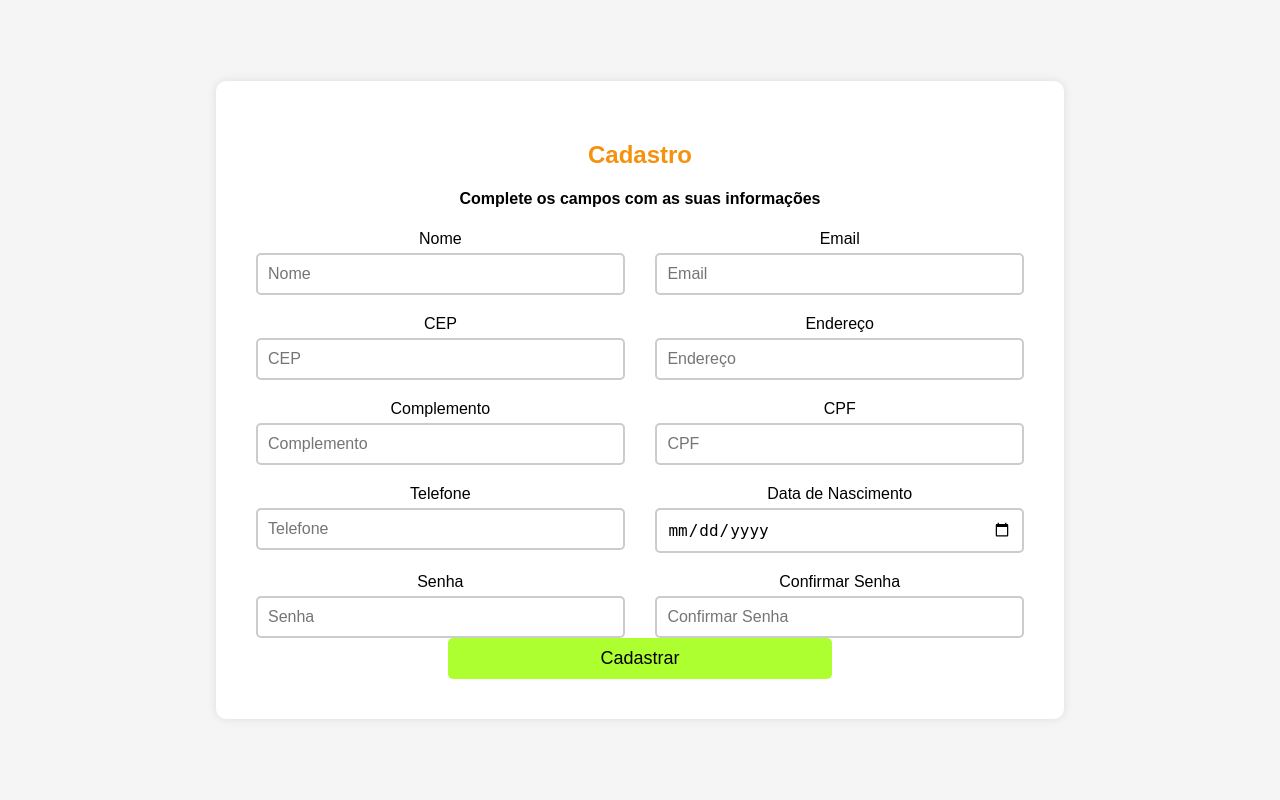
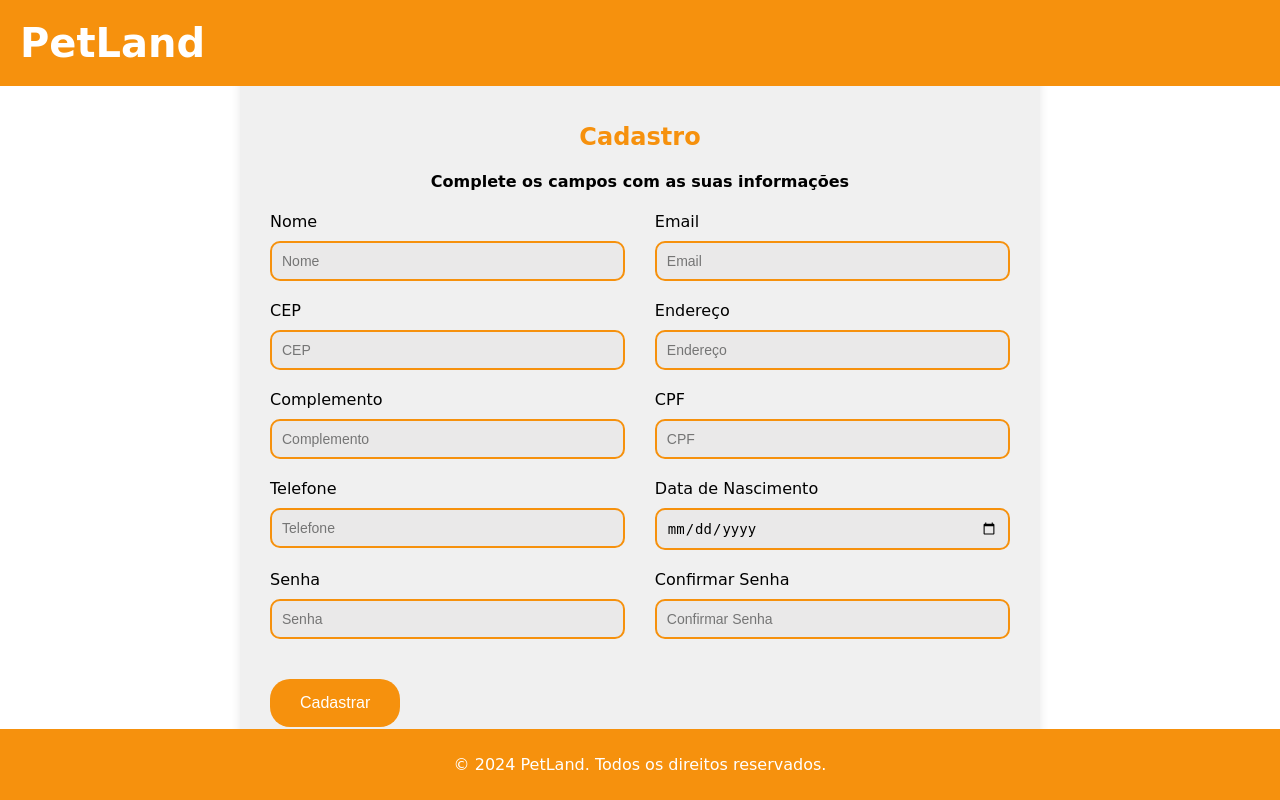
Before and after one commit to O-marqs/petland-2.0, a Flask app: page /api/tela_cadastro in a window 1280 px wide. Run offline with Flask 3, Linux system fonts and the light colour scheme.

Commit message:
MVP final

```diff
--- a/app.py
+++ b/app.py
@@ -16,22 +16,26 @@ app.secret_key = 'sua_chave_secreta_aqui'
 # Instanciando o LoginManager
 login_manager = LoginManager()
 login_manager.init_app(app)
-login_manager.login_view = 'cliente_bp.tela_login'  # Redireciona para a página de login se o usuário não estiver autenticado
+# Redireciona para a página de login se o usuário não estiver autenticado
+login_manager.login_view = 'cliente_bp.tela_login'
+
 
 @login_manager.user_loader
 def load_user(user_id):
   # Tenta carregar primeiro o Cliente
     cliente = Cliente.buscar_cliente(user_id)
     if cliente:
+        print('É cliente')
         return cliente
 
+    print('Não é cliente')
     # Se não for um Cliente, tenta carregar um Funcionario
     funcionario = Funcionario.buscar_funcionario(user_id)
     if funcionario:
+        print('É funcionário')
         return funcionario
-
+    print('Não é funcionário')
     return None
-
 
 
 # Registrar as rotas
--- a/templates/agendamentos_funcionario.html
+++ b/templates/agendamentos_funcionario.html
@@ -164,8 +164,7 @@
         </div>
         <div id="menu" class="hidden">
             <ul>
-                <li><a href="{{ url_for('funcionario_bp.tela_inicial') }}">Início</a></li>
-                <li><a href="{{ url_for('funcionario_bp.meus_agendamentos') }}">Meus Agendamentos</a></li>
+                <li><a href="{{ url_for('funcionario_bp.telalogin_funcionario') }}">Início</a></li>
                 <li><a href="{{ url_for('funcionario_bp.logout') }}">Sair</a></li>
             </ul>
         </div>
--- a/templates/telacadastro_cliente.html
+++ b/templates/telacadastro_cliente.html
@@ -22,29 +22,34 @@
     body {
         margin: 0;
         padding: 0;
-        font-family: Arial, sans-serif;
+        font-family: 'Lobster', cursive;
         display: flex;
         align-items: center;
         justify-content: center;
         height: 100vh;
-        background-color: #f5f5f5;
+        background-color: white;
     }
 
     .container {
-        width: 60%;
     max-width: 800px;
-        background-color: white;
-        padding: 40px;
+    margin: 150px auto 50px;
+    background-color: #f0f0f0;
+    padding: 30px;
+    margin-bottom: 120px; /* Espaço extra para evitar que o conteúdo fique colado no footer */
     border-radius: 10px;
-        box-shadow: 0px 0px 10px rgba(0, 0, 0, 0.1);
+    box-shadow: 0 0 10px rgba(0, 0, 0, 0.1);
+    color: black;
+    box-sizing: border-box;
     text-align: center;
 }
+
 
     .form-container {
         display: flex;
         flex-wrap: wrap;
         gap: 20px;
         justify-content: space-between;
+
     }
 
     .form-group {
@@ -55,26 +60,91 @@
         width: 100%;
         padding: 10px;
         margin-top: 5px;
-        border: 2px solid #ccc;
-        border-radius: 5px;
-        font-size: 16px;
+        border: 2px solid #F6910D;
+        border-radius: 10px;
+        font-size: 14px;
         box-sizing: border-box;
+        background-color: rgba(175, 170, 170, 0.1);
+
     }
 
+
+
+
+
     input[type="submit"] {
-        width: 50%;
-        padding: 10px;
-        background-color: #ADFF2F;
-        color: black;
+    background-color: #F6910D;
+    color: white;
     border: none;
-        border-radius: 5px;
-        font-size: 18px;
+    padding: 15px 30px;
+    font-size: 1em;
+    border-radius: 20px;
     cursor: pointer;
+    margin-top: 40px;
+    transition: background-color 0.3s ease;
+    text-align: left; /* Garantia do alinhamento do texto no botão */
+    display: block; /* Garante que o botão ocupe toda a linha */
+    margin-left: 0; /* Remove alinhamento central ou direito padrão */
+}
+
+    input[type="submit"]:hover{
+            background-color: #bcc912;
+
     }
 
     h2 {
         color: #F6910D;
     }
+    .header {
+            width: 100%;
+            background-color: #F6910D;
+            padding: 20px;
+            box-sizing: border-box;
+            text-align: left;
+            color: white;
+            font-size: 40px;
+            font-weight: bold;
+            position: fixed;
+            top: 0;
+            left: 0;
+            display: flex;
+            align-items: center;
+            font-family: 'Lobster', cursive;
+            z-index: 1000;
+        }
+
+
+
+        .actions {
+            display: flex;
+            justify-content: space-between;
+            margin-top: 20px;
+        }
+        label {
+    display: block; /* Faz o label ocupar toda a largura disponível */
+    text-align: left; /* Alinha o texto do label à esquerda */
+     /* Opcional: deixa o texto do label em negrito */
+    margin-bottom: 5px; /* Espaçamento entre o label e o input */
+}
+input[type="text"]:focus,
+input[type="password"]:focus,
+input[type="date"]:focus {
+    border: 2px solid #F6910D; /* Mantém a borda laranja no foco */
+    outline: none; /* Remove o contorno azul padrão do navegador */
+}
+footer {
+    background-color: #F6910D;
+    color: white;
+    text-align: center;
+    padding: 10px;
+    position: fixed; /* Fixar o rodapé no final da janela */
+    bottom: 0;
+    width: 100%;
+    z-index: 1000; /* Garantir que o rodapé fique acima de outros elementos */
+}
+
+
+
 
     /* Responsividade para telas menores */
     @media (max-width: 600px) {
@@ -89,6 +159,11 @@
 </style>
 </head>
 <body>
+    <div class="header">
+
+
+        PetLand
+    </div>
 
 <div class="container">
     <h2>Cadastro</h2>
@@ -152,6 +227,9 @@
 
 <div id="error-message" class="error-message"></div>
 
+<footer>
+    <p>&copy; 2024 PetLand. Todos os direitos reservados.</p>
+</footer>
 <script>
     async function cadastrarCliente() {
         const formData = {
```
Also changed, not shown: models/colaborador.py (+17 -5 lines), routes/colaborador_routes.py (+11 -10 lines), templates/PerfilPet.html (+15 -1 lines), templates/addPet.html (+18 -2 lines), templates/alterarPerfil.html (+15 -2 lines), templates/meusagendamentos.html (+28 -1 lines), templates/meuspets.html (+14 -1 lines), templates/telainicial.html (+18 -9 lines), templates/telalogin_funcionario.html (+8 -0 lines). Lines whose indentation alone changed are shown as unchanged.
